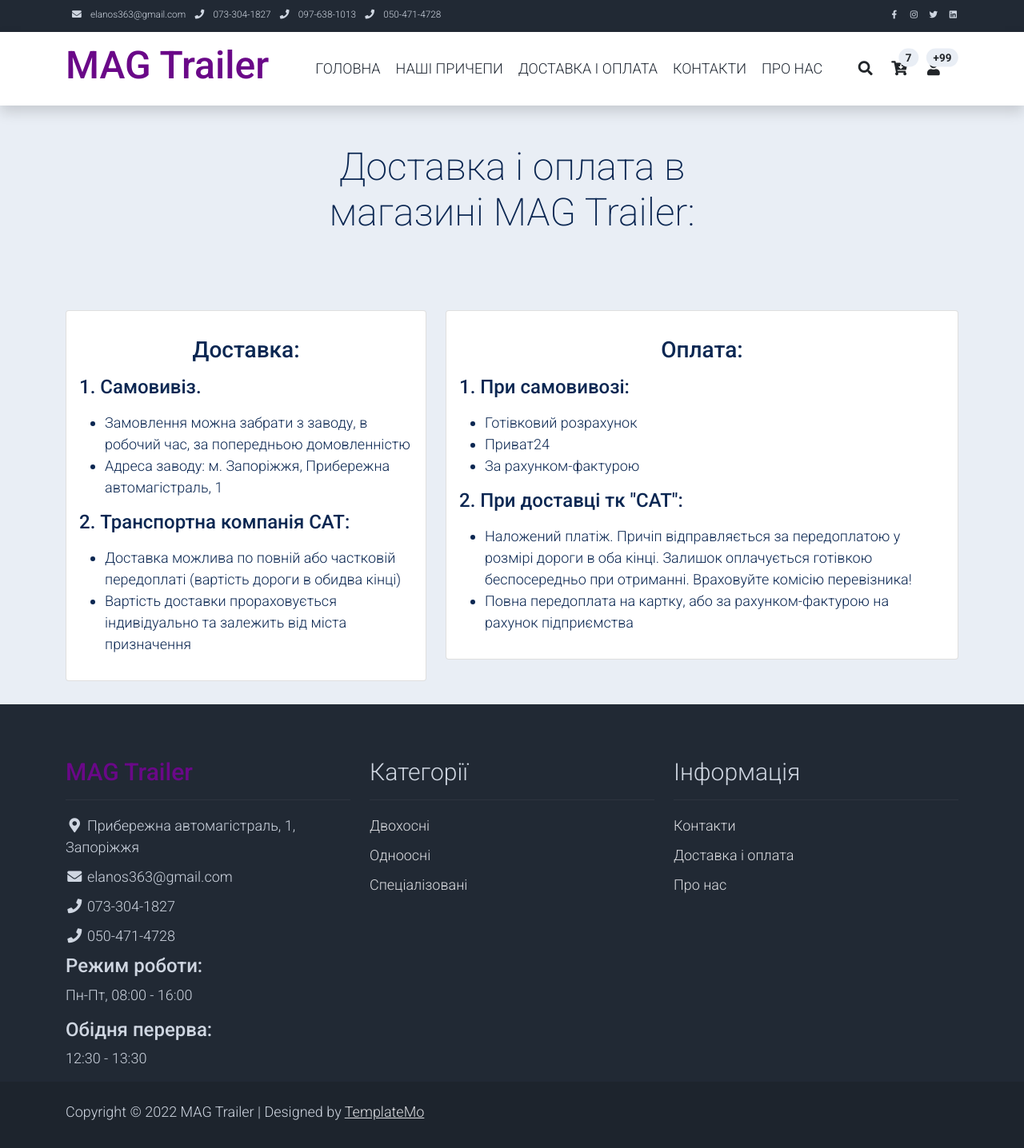
After one commit to mr-elanos/Django_online_store, a Django app: page /buy_and_delivery/ in a window 1280 px wide. The commit adds this page. Shown: the whole page at 80% size. Run offline with Django 4.2, Linux system fonts and the light colour scheme; data comes from the database, SQL or seed files in the repository; some libraries are stand-ins or nearby versions.

Commit message:
Создана и настроена страница "доставка и оплата"

```diff
--- a/magtrailer/pages/static/pages/css/templatemo.css
+++ b/magtrailer/pages/static/pages/css/templatemo.css
@@ -178,7 +178,7 @@ body, ul, li, p, a, label, input, div {
 
 /* Large devices (desktops, 992px and up)*/
 @media (min-width: 992px) {
-  #templatemo_main_nav .navbar-nav {max-width: 550px;}
+  #templatemo_main_nav .navbar-nav {max-width: 650px;}
   #template-mo-zay-hero-carousel .carousel-item {min-height: 30rem !important;}
   .product-wap .h3, .product-wap li, .product-wap i, .product-wap p {font-size: 18px !important;}
   .product-wap .product-color-dot {
--- a/magtrailer/pages/templates/pages/base.html
+++ b/magtrailer/pages/templates/pages/base.html
@@ -45,11 +45,11 @@
                     <i class="fa fa-envelope mx-2"></i>
                     <a class="navbar-sm-brand text-light text-decoration-none">elanos363@gmail.com</a>
                     <i class="fa fa-phone mx-2"></i>
-                    <a class="navbar-sm-brand text-light text-decoration-none" href="tel:073-304-1827">073-304-1827</a>
+                    <a class="navbar-sm-brand text-light text-decoration-none">073-304-1827</a>
                     <i class="fa fa-phone mx-2"></i>
-                    <a class="navbar-sm-brand text-light text-decoration-none" href="tel:097-638-1013">097-638-1013</a>
+                    <a class="navbar-sm-brand text-light text-decoration-none">097-638-1013</a>
                     <i class="fa fa-phone mx-2"></i>
-                    <a class="navbar-sm-brand text-light text-decoration-none" href="tel:050-471-4728">050-471-4728</a>
+                    <a class="navbar-sm-brand text-light text-decoration-none">050-471-4728</a>
                 </div>
                 <div>
                     <a class="text-light" href="https://fb.com/templatemo" target="_blank" rel="sponsored"><i class="fab fa-facebook-f fa-sm fa-fw me-2"></i></a>
@@ -131,15 +131,15 @@
                         </li>
                         <li>
                             <i class="fa fa-envelope fa-fw"></i>
-                            <a class="text-decoration-none" href="elanos363@gmail.com">elanos363@gmail.com</a>
+                            elanos363@gmail.com
                         </li>
                         <li>
                             <i class="fa fa-phone fa-fw"></i>
-                            <a class="text-decoration-none" href="tel:073-304-1827">073-304-1827</a>
+                            073-304-1827
                         </li>
                         <li>
                             <i class="fa fa-phone fa-fw"></i>
-                            <a class="text-decoration-none" href="tel:010-020-0340">050-471-4728</a>
+                            050-471-4728
                         </li>
                         </li>
                         <li>
@@ -165,8 +165,9 @@
                 <div class="col-md-4 pt-5">
                     <h2 class="h2 text-light border-bottom pb-3 border-light">Інформація</h2>
                     <ul class="list-unstyled text-light footer-link-list">
+                        <li><a class="text-decoration-none" href="{% url 'contacts' %}">Контакти</a></li>
+                        <li><a class="text-decoration-none" href="{% url 'buy_and_delivery' %}">Доставка і оплата</a></li>
                         <li><a class="text-decoration-none" href="{% url 'about' %}">Про нас</a></li>
-                        <li><a class="text-decoration-none" href="{% url 'contacts' %}">Контакти</a></li>
                     </ul>
                 </div>
 
--- /dev/null
+++ b/magtrailer/pages/templates/pages/buy_and_delivery.html
@@ -0,0 +1,53 @@
+{% extends 'pages/base.html' %}
+{% block content %}
+    <div class="container-fluid bg-light py-5">
+        <div class="col-md-6 m-auto text-center">
+            <h1 class="h1">Доставка і оплата в магазині MAG Trailer:</h1>
+            <p>
+            </p>
+        </div>
+    </div>
+    <section class="bg-light">
+        <div class="container pb-5">
+            <div class="row">
+                <div class="col-lg-5 mt-5">
+                    <div class="card">
+                        <div class="card-body">
+                            <p><h3><center>Доставка:</center></h3></p>
+                            <p><h4>1. Самовивіз.</h4></p>
+                            <ul>
+                                <li>Замовлення можна забрати з заводу, в робочий час, за попередньою домовленністю</li>
+                                <li>Адреса заводу: м. Запоріжжя, Прибережна автомагістраль, 1</li>
+                            </ul>
+                            <p><h4>2. Транспортна компанія САТ:</h4></p>
+                                <ul>
+                                <li>Доставка можлива по повній або частковій передоплаті (вартість дороги в обидва кінці)</li>
+                                <li>Вартість доставки прораховується індивідуально та залежить від міста призначення</li>
+                            </ul>
+                        </div>
+                    </div>
+                </div>
+                <!-- col end -->
+                <div class="col-lg-7 mt-5">
+                    <div class="card">
+                        <div class="card-body">
+                            <p><h3><center>Оплата:</center></h3></p>
+                            <p><h4>1. При самовивозі:</h4></p>
+                            <ul>
+                                <li>Готівковий розрахунок</li>
+                                <li>Приват24</li>
+                                <li>За рахунком-фактурою</li>
+                            </ul>
+                            <p><h4>2. При доставці тк "САТ":</h4></p>
+                            <ul>
+                                <li>Наложений платіж. Причіп відправляється за передоплатою у розмірі дороги в оба кінці.
+                                Залишок оплачується готівкою беспосередньо при отриманні. Враховуйте комісію перевізника!</li>
+                                <li>Повна передоплата на картку, або за рахунком-фактурою на рахунок підприємства</li>
+                            </ul>
+                        </div>
+                    </div>
+                </div>
+            </div>
+        </div>
+    </section>
+{% endblock %}
--- a/magtrailer/pages/urls.py
+++ b/magtrailer/pages/urls.py
@@ -8,7 +8,8 @@ urlpatterns = [
     path('categories/<slug:cat_slug>', categories, name='all_categories'),
     path('categories/', categories, name='all_categories'),
     path('about/', about, name='about'),
-    path('contacts/ok_form', ok_form, name='ok_form'),
+    path('contacts/ok_form/', ok_form, name='ok_form'),
     path('contacts/', contacts, name='contacts'),
     path('product/<slug:product_slug>', show_product, name='product'),
+    path('buy_and_delivery/', buy_and_delivery, name='buy_and_delivery')
 ]
--- a/magtrailer/pages/views.py
+++ b/magtrailer/pages/views.py
@@ -5,8 +5,9 @@ from .forms import ContactForm
 
 menu = [{'title': 'ГОЛОВНА', 'url_name': 'home'},
         {'title': 'НАШІ ПРИЧЕПИ', 'url_name': 'all_categories'},
-        {'title': 'ПРО НАС', 'url_name': 'about'},
-        {'title': 'КОНТАКТИ', 'url_name': 'contacts'}
+        {'title': 'ДОСТАВКА І ОПЛАТА', 'url_name': 'buy_and_delivery'},
+        {'title': 'КОНТАКТИ', 'url_name': 'contacts'},
+        {'title': 'ПРО НАС', 'url_name': 'about'}
         ]
 
 
@@ -16,14 +17,6 @@ def index(request):
         'title': 'Завод автомобільних причепів MAG Trailer'
     }
     return render(request, 'pages/index.html', context=context)
-
-
-def about(request):
-    context = {
-        'menu': menu,
-        'title': 'Про підприємство'
-    }
-    return render(request, 'pages/about.html', context=context)
 
 
 def categories(request, cat_slug=None):
@@ -38,6 +31,27 @@ def categories(request, cat_slug=None):
         'cat_selected': cat_slug,
     }
     return render(request, 'pages/categories.html', context=context)
+
+
+def show_product(request, product_slug):
+    product = get_object_or_404(Product, slug=product_slug)
+    photos = ProductImages.objects.filter(product_id=product.id)
+    context = {
+        'menu': menu,
+        'product': product,
+        'photos': photos,
+        'title': product.name,
+        'cat_selected': product.category_id,
+    }
+    return render(request, 'pages/product.html', context=context)
+
+
+def buy_and_delivery(request):
+    context = {
+        'menu': menu,
+        'title': 'Доставка і оплата'
+    }
+    return render(request, 'pages/buy_and_delivery.html', context=context)
 
 
 def contacts(request):
@@ -58,17 +72,12 @@ def ok_form(request):
     return render(request, 'pages/ok_form.html', {'menu': menu, 'title': 'Звернення прийнято', })
 
 
-def show_product(request, product_slug):
-    product = get_object_or_404(Product, slug=product_slug)
-    photos = ProductImages.objects.filter(product_id=product.id)
+def about(request):
     context = {
         'menu': menu,
-        'product': product,
-        'photos': photos,
-        'title': product.name,
-        'cat_selected': product.category_id,
+        'title': 'Про підприємство'
     }
-    return render(request, 'pages/product.html', context=context)
+    return render(request, 'pages/about.html', context=context)
 
 
 def pageNotFound(request, exception):
```
